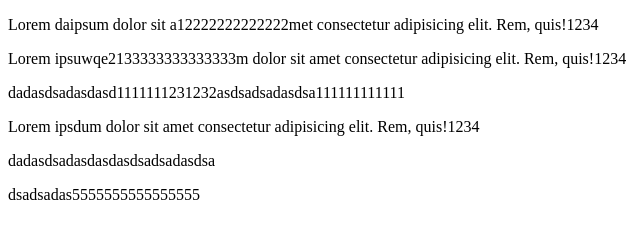
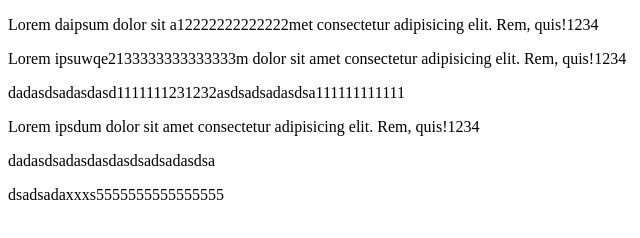
Before and after one commit to witchagorn/demo_git, a plain HTML site: page index.html in a window 1280 px wide. Shown: the full height of the page, 0-640 px from the left. Drawn offline with Linux system fonts and the light colour scheme.

Commit message:
test commit

```diff
--- a/index.html
+++ b/index.html
@@ -15,6 +15,6 @@
     <p>Lorem ipsdum dolor sit amet consectetur adipisicing elit. Rem, quis!1234</p>
 
     <p>dadasdsadasdasdasdsadsadasdsa</p>
-    <p>dsadsadas5555555555555555</p>
+    <p>dsadsadaxxxs5555555555555555</p>
 </body>
 </html>
```
